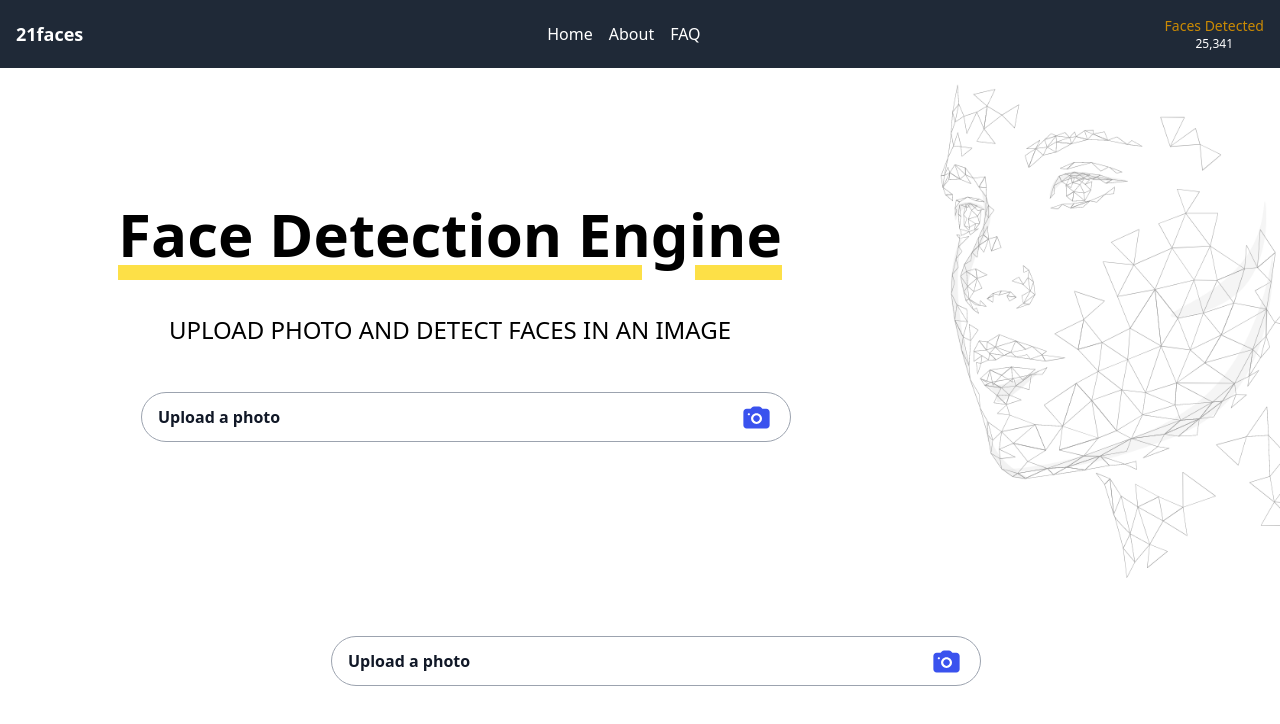
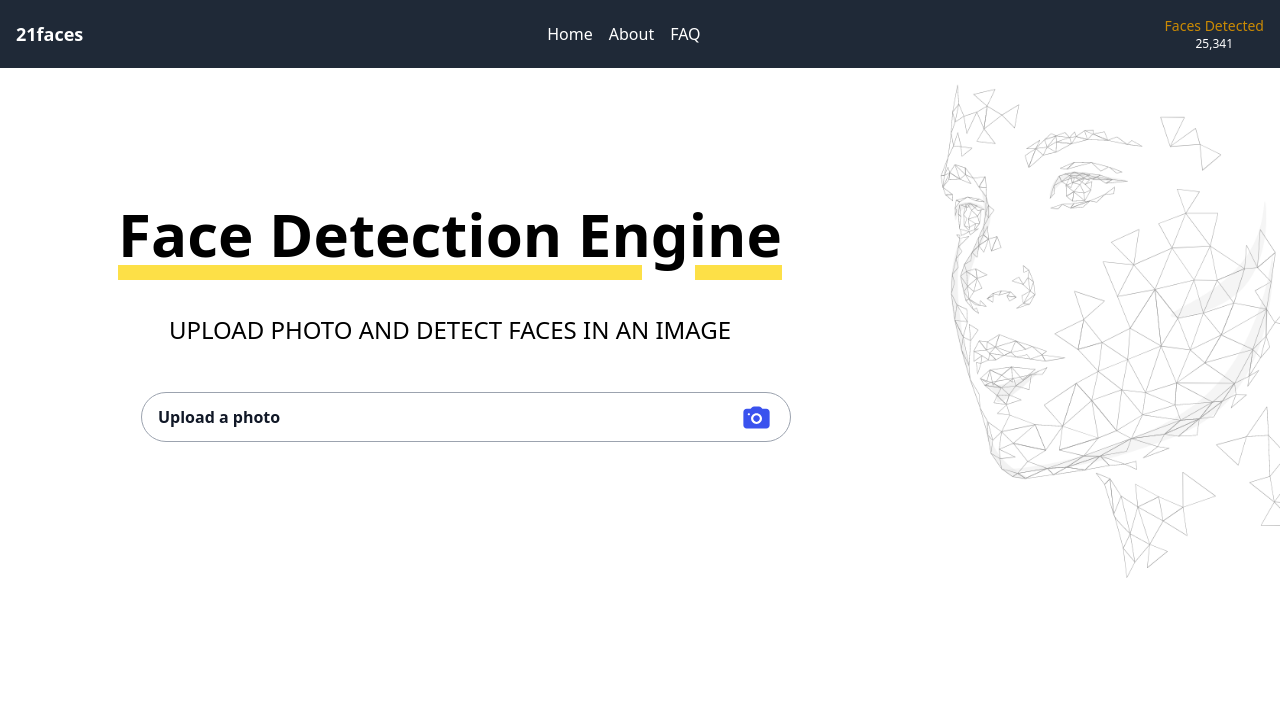
Before and after one commit to knosei/Face-Detection-Site, a React (Vite) app: page / in a window 1280 px wide. Shown: the top 724 px of the page. Built offline with nearby package versions, Linux system fonts and the light colour scheme.

Commit message:
removed test.jsx from main page

```diff
--- a/src/main.jsx
+++ b/src/main.jsx
@@ -16,7 +16,7 @@ ReactDOM.createRoot(document.getElementById('root')).render(
     {/* <NavbarTest /> */}
     <App />
     {/* <About /> */}
-    <Test />
+    {/* <Test /> */}
     {/* <Faq /> */}
 
     {/* <UploadContainer /> */}
```
